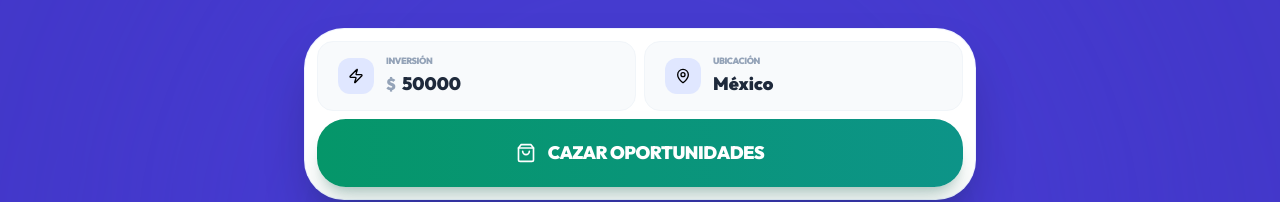
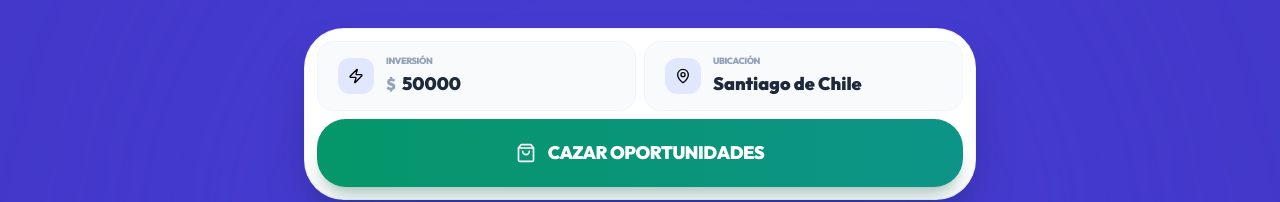
Before and after one commit to Mrobles0777/OportuniA, a React (Vite) app: page / in a window 1280 px wide. Shown: the part 301-503 px from the top of the page. Built offline with nearby package versions, Linux system fonts and the light colour scheme; no server answers.

Commit message:
feat: set default location to Santiago de Chile

```diff
--- a/App.tsx
+++ b/App.tsx
@@ -12,7 +12,7 @@ import UserProfileView from './components/UserProfileView';
 const App: React.FC = () => {
   const [user, setUser] = useState<UserProfile | null>(null);
   const [investment, setInvestment] = useState<number>(50000); // Monto a invertir por búsqueda
-  const [location, setLocation] = useState<string>('México');
+  const [location, setLocation] = useState<string>('Santiago de Chile');
   const [loading, setLoading] = useState<boolean>(false);
   const [appInit, setAppInit] = useState<boolean>(true);
   const [analysisType, setAnalysisType] = useState<AnalysisType | null>(null);
```
